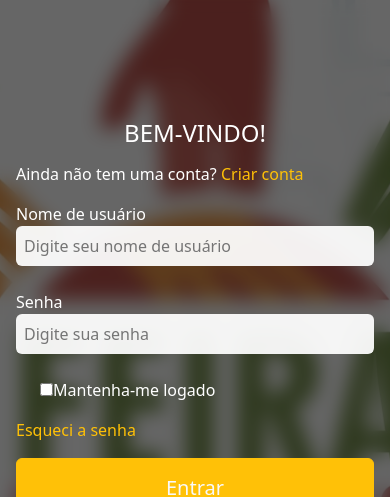
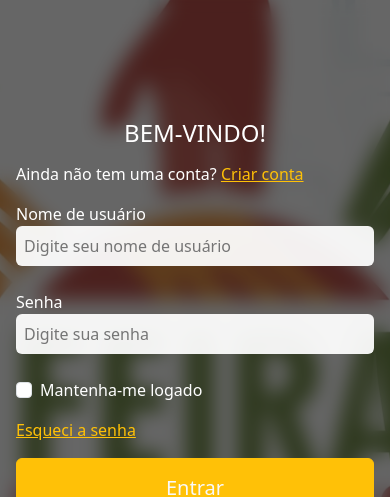
Before and after one commit to Gustavo-Nog/feira-solidaria, a React (Vite) app in the folder frontend/: page /login in a window 390 px wide. Shown: the top 497 px of the page. Built offline with nearby package versions, Linux system fonts and the light colour scheme; no server answers.

Commit message:
style: melhora responsividade da tela de Login  e corrige estilo do checkbox e link de recuperação

```diff
--- a/frontend/src/pages/Login/Login.css
+++ b/frontend/src/pages/Login/Login.css
@@ -42,6 +42,10 @@
 
 .form-link {
   margin-bottom: 1rem;
+}
+
+a.text-warning {
+  text-decoration: underline !important;
 }
 
 /* Imagem lateral visível apenas no desktop */
@@ -105,6 +109,7 @@
     flex-direction: column;
     height: 100%;
     justify-content: flex-start;
+    margin: 0;
   }
 
   .form-wrapper h1 {
--- a/frontend/src/pages/Login/Login.jsx
+++ b/frontend/src/pages/Login/Login.jsx
@@ -64,13 +64,17 @@ function Login() {
               {errors.senha && <span className="text-danger">{errors.senha.message}</span>}
             </div>
 
-            <div className="form-check">
-              <input type="checkbox" id="logado" />
-              <label htmlFor="logado">Mantenha-me logado</label>
+            <div className="form-check mb-3">
+              <input className="form-check-input" type="checkbox" id="logado" />
+              <label className="form-check-label" htmlFor="logado">
+                Mantenha-me logado
+              </label>
             </div>
 
             <div className="form-link">
-              <Link to="/redefinir-senha" className="text-warning">Esqueci a senha</Link>
+              <Link to="/redefinir-senha" className="text-warning text-decoration-underlin">
+                Esqueci a senha
+              </Link>
             </div>
 
             <Button type="submit" loading={loading} size="large">
```
